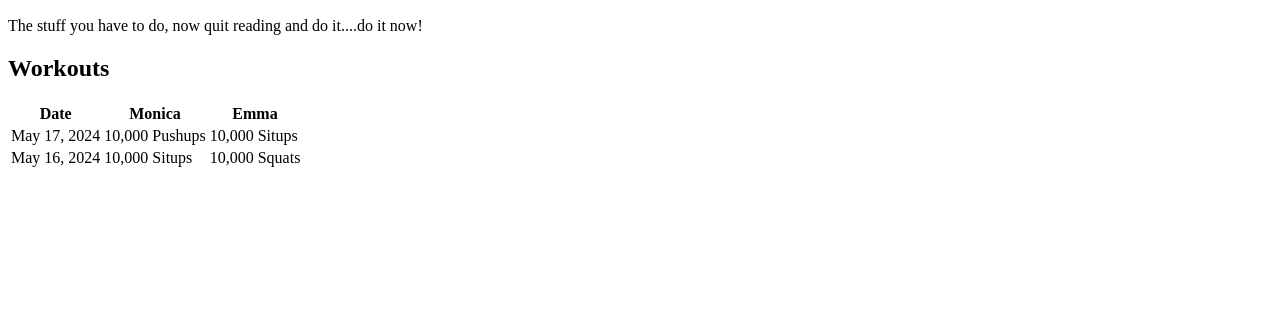
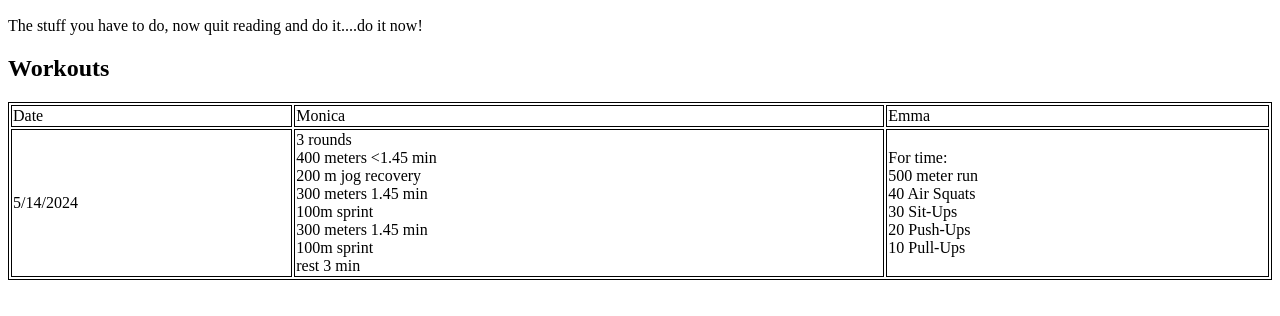
Before and after one commit to doglogh/Fit, a plain HTML site: page index.html in a window 1280 px wide. Shown: the part 96-412 px from the top of the page. Drawn offline with Linux system fonts and the light colour scheme.

Commit message:
Update index.html

```diff
--- a/index.html
+++ b/index.html
@@ -2,6 +2,11 @@
     <h1>
         Hey, I'm Alex
     </h1>
+    <style>
+table, th, td {
+  border:1px solid black;
+}
+</style>
     <body>
         <h2>What's this page?</h2>
         <p>
@@ -9,21 +14,20 @@
         </p>
         <h2>Workouts</h2>
         <p>
-            <table>
+            <table style="width:100%">
   <tr>
-    <th>Date</th>
-    <th>Monica</th>
-    <th>Emma</th>
+    <td>Date</td>
+    <td>Monica</td>
+    <td>Emma</td>
   </tr>
   <tr>
-    <td>May 17, 2024</td>
-    <td>10,000 Pushups</td>
-    <td>10,000 Situps</td>
-  </tr>
-  <tr>
-    <td>May 16, 2024</td>
-    <td>10,000 Situps</td>
-    <td>10,000 Squats</td>
+    <td> 5/14/2024
+    <td>3 rounds <br> 400 meters <1.45 min <br>200 m jog recovery<br> 300 meters 1.45 min<br> 100m sprint<br> 300 meters 1.45 min<br> 100m sprint<br> rest 3 min  </td>
+    <td>For time:<br> 500 meter run<br>
+40 Air Squats<br>
+30 Sit-Ups<br>
+20 Push-Ups<br>
+10 Pull-Ups</td>
   </tr>
 </table>
         </p>
```
